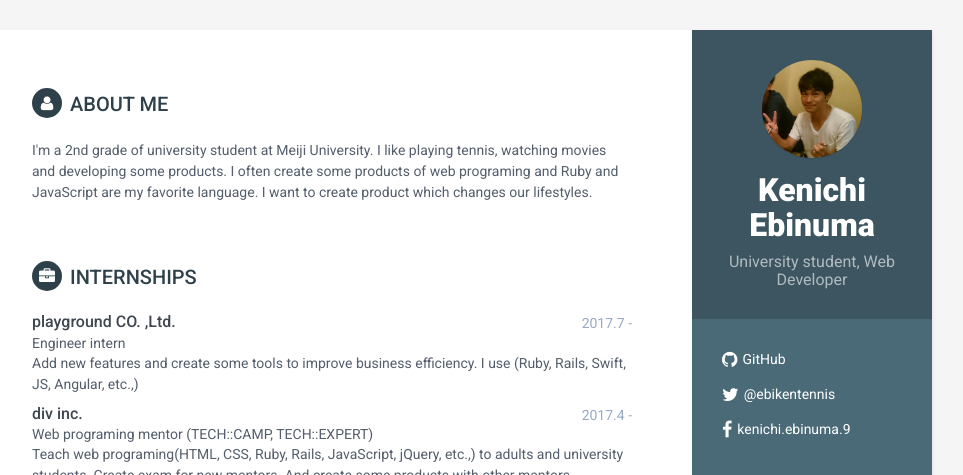
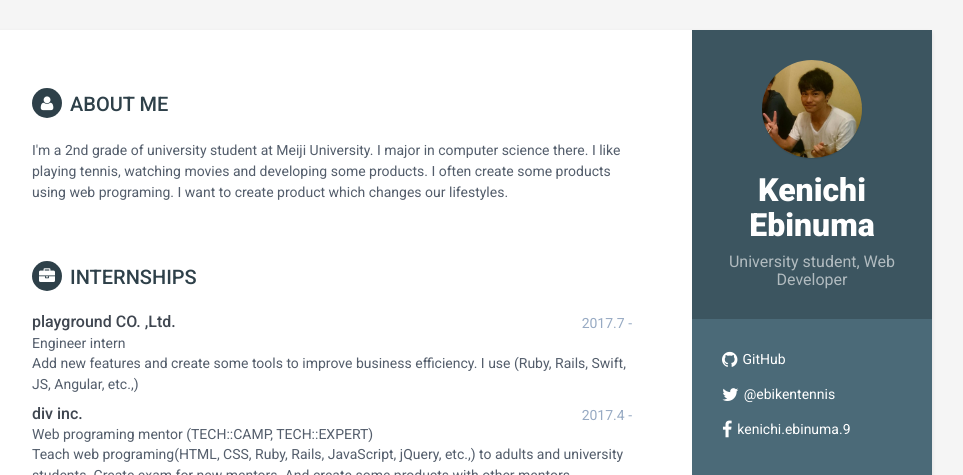
Before and after one commit to ebkn/ebkn.github.io, a Jekyll site: the page built from index.html, in a window 1280 px wide and 1400 px high, cut to the strip 0-475 px from the top of the window. Shown: the whole strip, without its empty margins (188-1151 px from the left). Built offline with Jekyll 4.4.1, drawn with Linux system fonts in a browser that asks for light colours; some of the changed text lies outside the part shown.

Commit message:
fix: modify english

```diff
--- a/_config.yml
+++ b/_config.yml
@@ -14,7 +14,7 @@ style: styles-6
 name: Kenichi Ebinuma
 tagline: University student, Web Developer
 pic: profile.jpg
-summary: "I'm a 2nd grade of university student at Meiji University. I like playing tennis, watching movies and developing some products. I often create some products of web programing and Ruby and JavaScript are my favorite language. I want to create product which changes our lifestyles."
+summary: "I'm a 2nd grade of university student at Meiji University. I major in computer science there. I like playing tennis, watching movies and developing some products. I often create some products using web programing. I want to create product which changes our lifestyles."
 
 #sidebar links
 github: ebkn12
```
Also changed, not shown: _data/projects.yml (+5 -5 lines).
